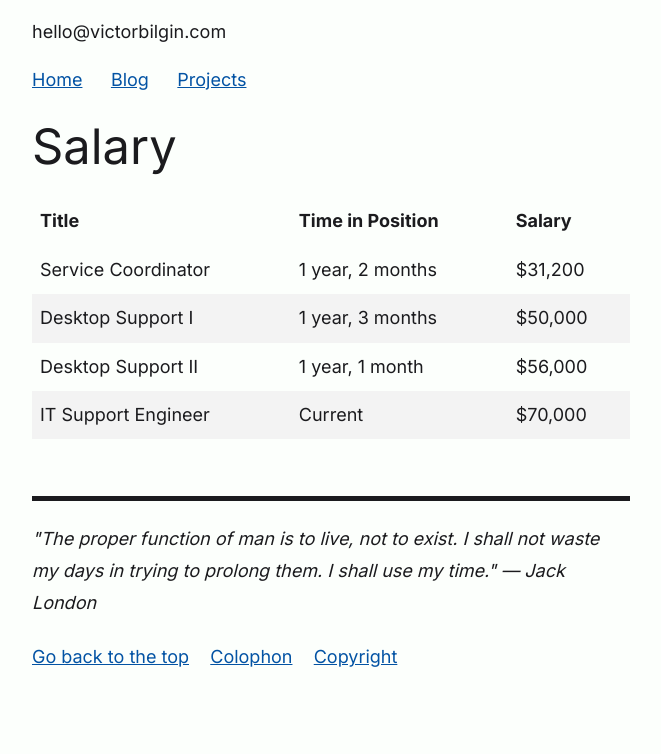
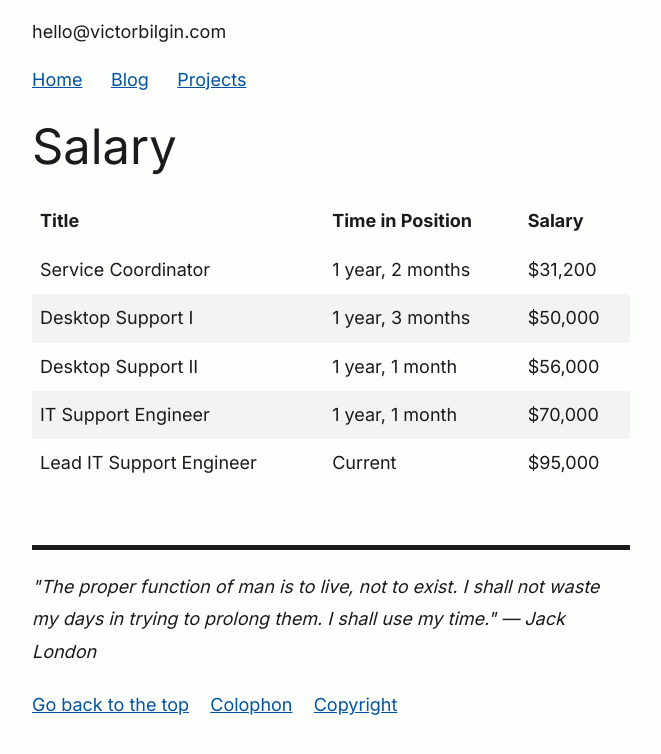
Before and after one commit to vbilgin/victorbilgin.com, a Jekyll site: the page built from _projects/salary.md, in a window 1280 px wide. Shown: the top 754 px of the page, without its empty margins (309-970 px from the left). Built offline with Jekyll 4.4.1, drawn with Linux system fonts in a browser that asks for light colours.

Commit message:
Updated salary

```diff
--- a/Gemfile
+++ b/Gemfile
@@ -5,3 +5,5 @@ gem "jekyll", "~> 4.2.2"
 group :jekyll_plugins do
   gem "jekyll-feed", "~> 0.12"
 end
+
+gem "webrick", "~> 1.8"
--- a/_projects/salary.md
+++ b/_projects/salary.md
@@ -9,4 +9,5 @@ permalink: /projects/salary
 | Service Coordinator | 1 year, 2 months | $31,200 |
 | Desktop Support I   | 1 year, 3 months | $50,000 |
 | Desktop Support II  | 1 year, 1 month  | $56,000 |
-| IT Support Engineer | Current          | $70,000 |
+| IT Support Engineer | 1 year, 1 month  | $70,000 |
+| Lead IT Support Engineer | Current          | $95,000 |
```
Also changed, not shown: Gemfile.lock.
